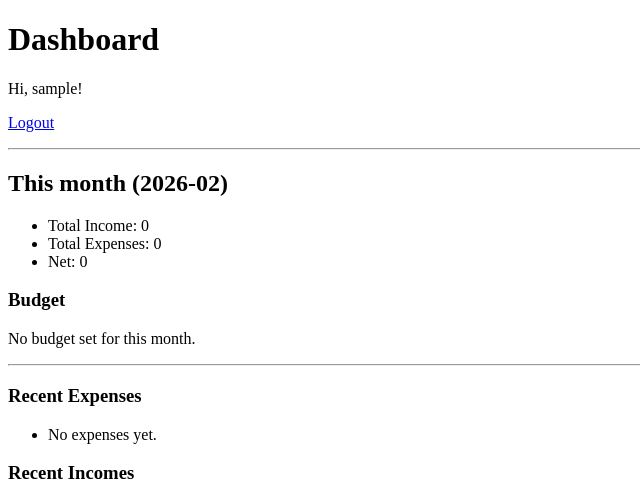
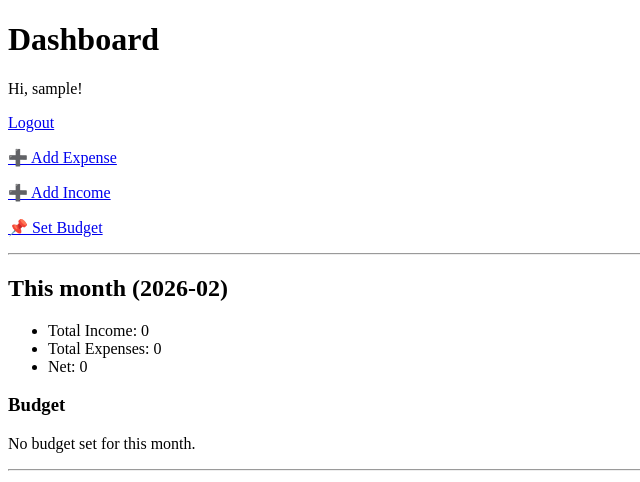
Before and after one commit to mardim1992/expense-tracker, a Django app: page /dashboard/ in a window 1280 px wide. Shown: the top 482 px of the page, without its empty margins (0-640 px from the left). Run offline with Django 5.2, Linux system fonts and the light colour scheme; the visitor is signed in with stand-in values (Sample User, id 1); data that the repository does not hold is empty.

Commit message:
Add expense/income and monthly budget features

```diff
--- a/core/templates/core/dashboard.html
+++ b/core/templates/core/dashboard.html
@@ -9,10 +9,13 @@
   <p>Hi, {{ request.user.username }}!</p>
 
   <p><a href="{% url 'logout' %}">Logout</a></p>
+  <p><a href="{% url 'add_expense' %}">➕ Add Expense</a></p>
+  <p><a href="{% url 'add_income' %}">➕ Add Income</a></p>
+  <p><a href="{% url 'set_budget' %}">📌 Set Budget</a></p>
 
   <hr>
 
-  <h2>This month ({{ month_start|date:"Y-m" }})</h2>
+ <h2>This month ({{ month_start|date:"Y-m" }})</h2>
   <ul>
     <li>Total Income: {{ total_income }}</li>
     <li>Total Expenses: {{ total_expenses }}</li>
--- a/core/urls.py
+++ b/core/urls.py
@@ -5,5 +5,8 @@ from . import views
 urlpatterns = [
     path("", views.home, name="home"),
     path("dashboard/", views.dashboard, name="dashboard"),
+    path("expenses/add/", views.add_expense, name="add_expense"),
+    path("incomes/add/", views.add_income, name="add_income"),
+    path("budget/set/", views.set_budget, name="set_budget"),
     path("register/", views.register_view, name="register"),
 ]
--- a/core/views.py
+++ b/core/views.py
@@ -1,7 +1,7 @@
 from django.shortcuts import render, redirect
 from django.contrib.auth import login
 from django.contrib.auth.decorators import login_required
-from .forms import RegisterForm
+from .forms import ExpenseForm, RegisterForm, IncomeForm, BudgetForm
 from django.db.models import Sum
 from datetime import date
 from .models import Expense, Income, Budget
@@ -51,3 +51,55 @@ def dashboard(request):
         "recent_incomes": recent_incomes,
     }
     return render(request, "core/dashboard.html", context)
+@login_required
+def add_expense(request):
+    if request.method == "POST":
+        form = ExpenseForm(request.POST)
+        if form.is_valid():
+            expense = form.save(commit=False)
+            expense.user = request.user
+            expense.save()
+            return redirect("dashboard")
+    else:
+        form = ExpenseForm()
+
+    return render(request, "core/add_expense.html", {"form": form})
+
+@login_required
+def add_income(request):
+    if request.method == "POST":
+        form = IncomeForm(request.POST)
+        if form.is_valid():
+            income = form.save(commit=False)
+            income.user = request.user
+            income.save()
+            return redirect("dashboard")
+    else:
+        form = IncomeForm()
+
+    return render(request, "core/add_income.html", {"form": form})
+
+@login_required
+def set_budget(request):
+    if request.method == "POST":
+        form = BudgetForm(request.POST)
+        if form.is_valid():
+            budget = form.save(commit=False)
+            budget.user = request.user
+
+            # normalize month to 1st day
+            budget.month = budget.month.replace(day=1)
+
+            # update if already exists
+            existing = Budget.objects.filter(user=request.user, month=budget.month).first()
+            if existing:
+                existing.limit = budget.limit
+                existing.save()
+            else:
+                budget.save()
+
+            return redirect("dashboard")
+    else:
+        form = BudgetForm()
+
+    return render(request, "core/set_budget.html", {"form": form})
```
Also changed, not shown: core/forms.py (+25 -0 lines), core/templates/core/add_expense.html (added, +18 -0 lines), core/templates/core/add_income.html (added, +19 -0 lines), core/templates/core/set_budget.html (added, +19 -0 lines).
